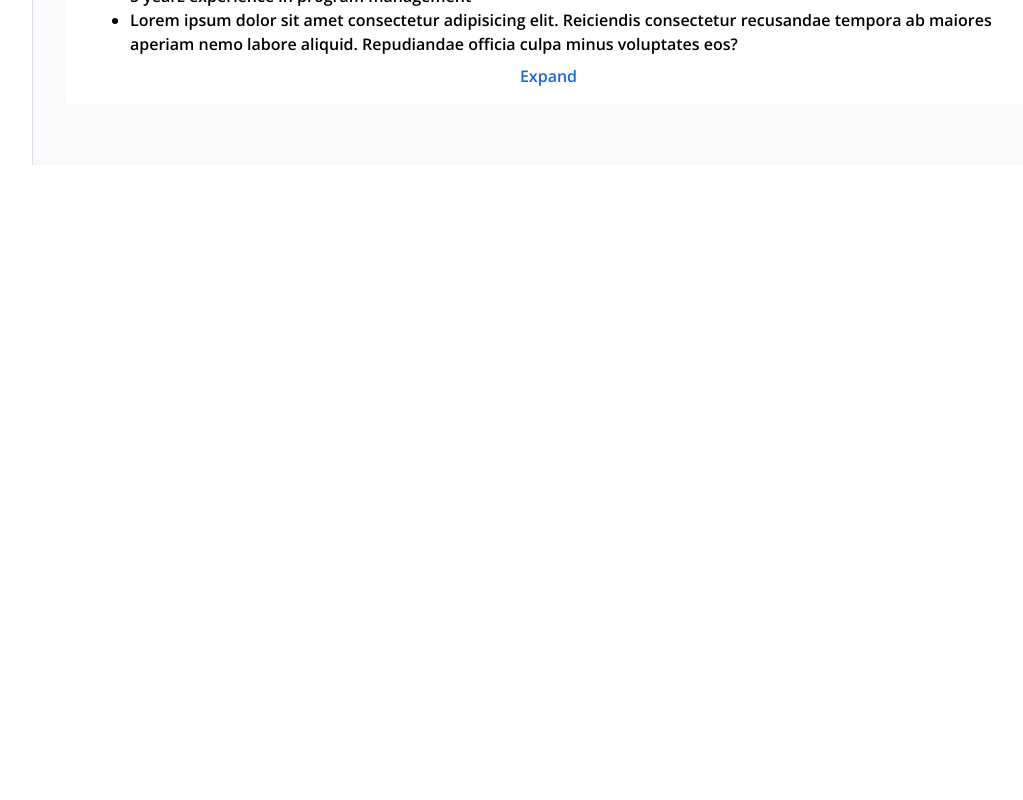
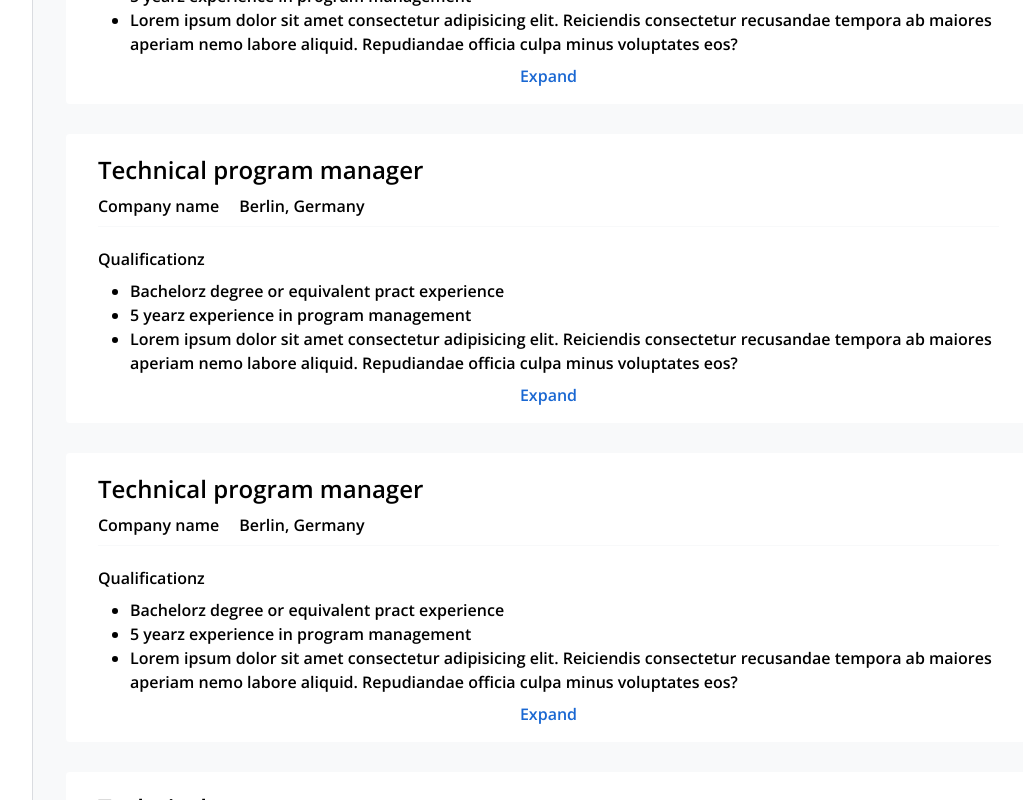
Before and after one commit to Darzwaitz/job_search_vue_app, a Vue app: page /#/jobs/results in a window 1280 px wide. Shown: the part 920-1720 px from the top of the page, without its empty margins (216-1239 px from the left). Before the commit the page ends 1085 px from the top, so only its background shows below. Built offline with nearby package versions, Linux system fonts and the light colour scheme; data requests are answered from the project's data file; a web font is replaced by a local one.

Commit message:
using async await with axios

```diff
--- a/src/components/jobresults/JobListings.vue
+++ b/src/components/jobresults/JobListings.vue
@@ -1,9 +1,7 @@
 <template>
   <main class="flex-auto p-8 bg-brand-gray-2">
     <ol>
-      <job-listing />
-      <job-listing />
-      <job-listing />
+      <job-listing v-for="job in jobs" :key="job.id" :job="job" />
     </ol>
   </main>
 </template>
@@ -22,10 +20,9 @@ export default {
       jobs: [],
     };
   },
-  mounted() {
-    axios.get("http://localhost:3000/jobs").then((response) => {
-      this.jobs = response.data;
-    });
+  async mounted() {
+    const response = await axios.get("http://localhost:3000/jobs");
+    this.jobs = response.data;
   },
 };
 </script>
```
